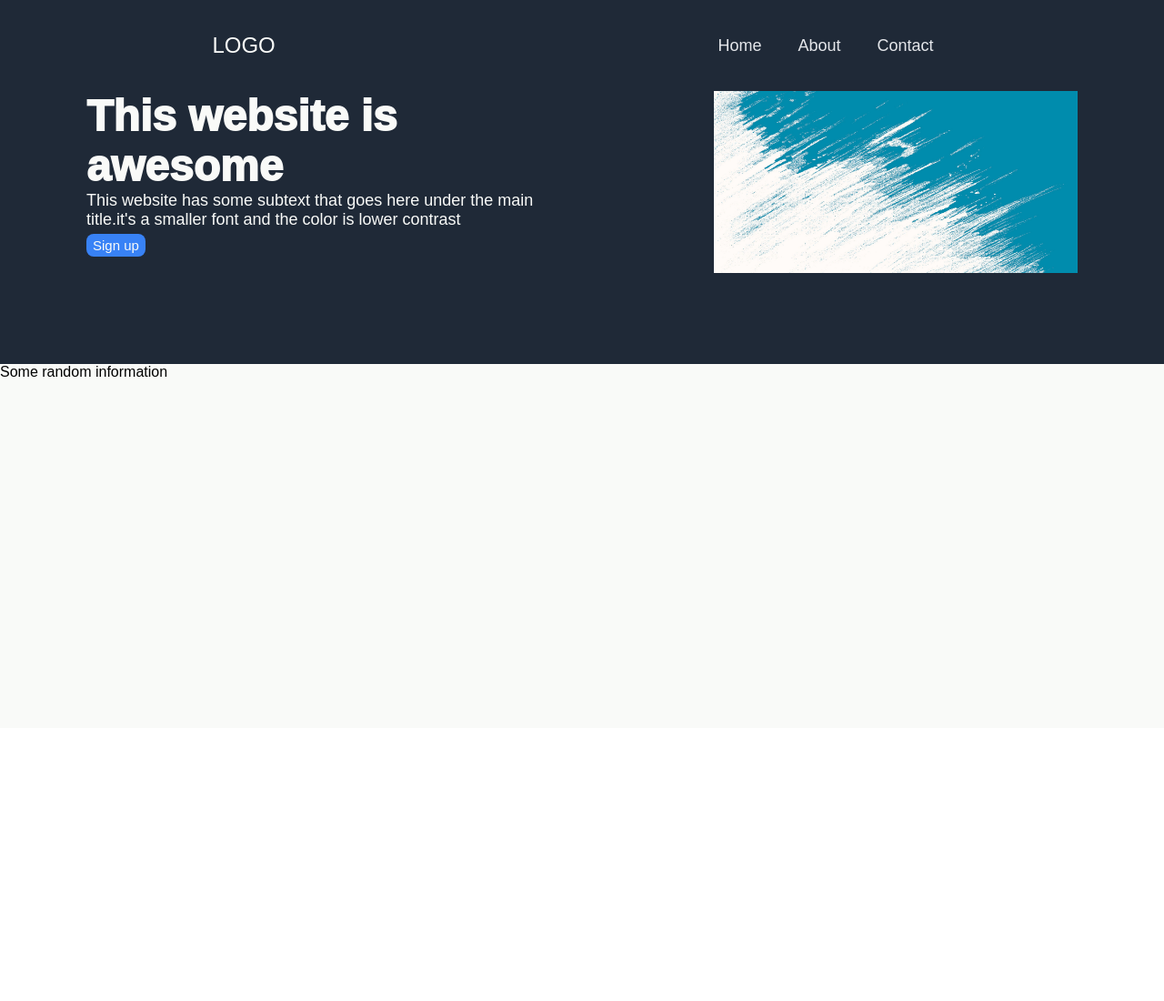
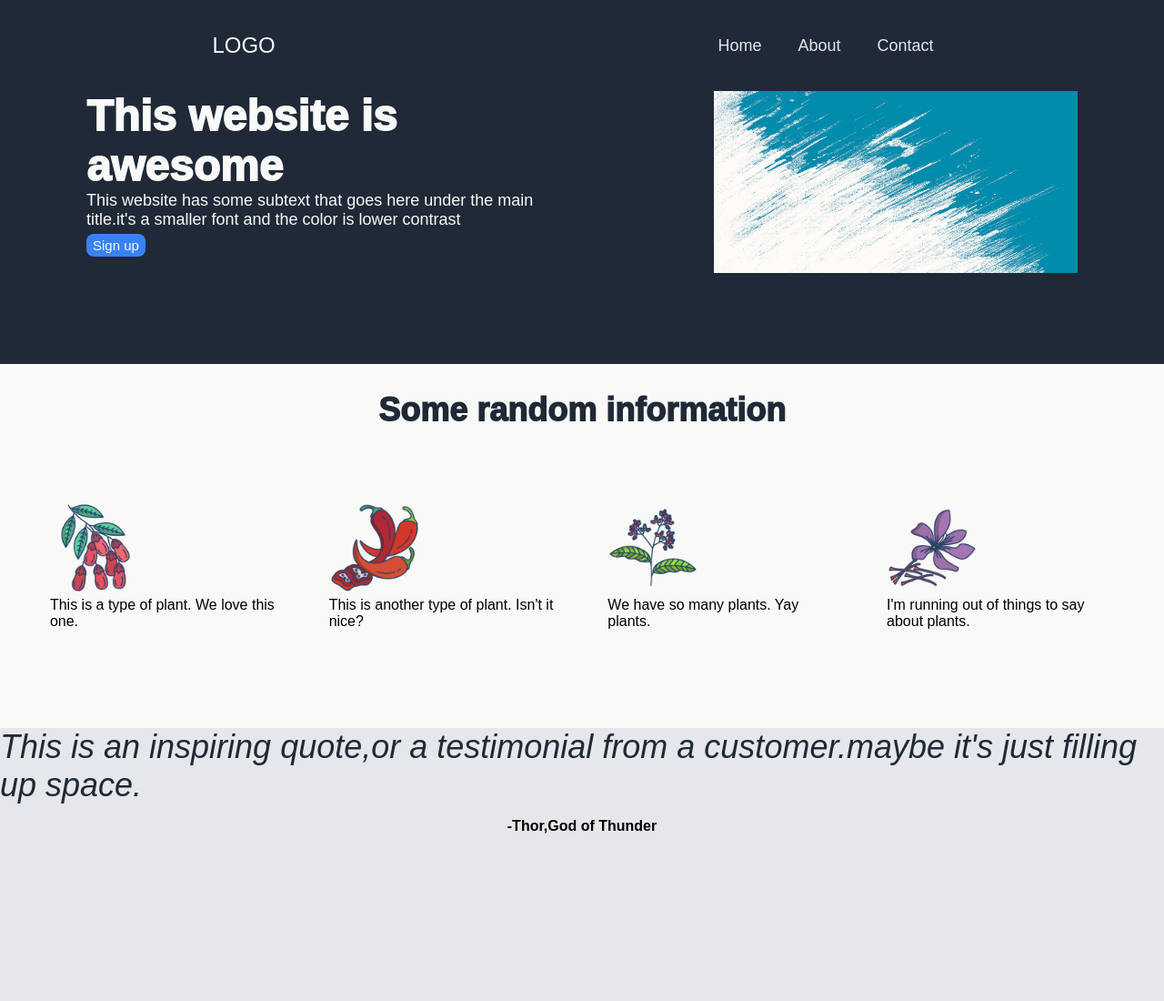
Before and after one commit to Raro54/landing-page-proj, a plain HTML site: page index.html in a window 1280 px wide. Shown: the whole page at 91% size. Before the commit the page ends 800 px from the top, so only its background shows below. Drawn offline with Linux system fonts and the light colour scheme.

Commit message:
third section added

```diff
--- a/index.html
+++ b/index.html
@@ -29,14 +29,31 @@
     </div>
     </section>
     <section class="section-2">
-            <div class="2-head-text"> Some random information</div>
-            <div class="2-body-content">
-
+            <div class="two-head-text"> Some random information</div>
+            <div class="two-body-content">
+                <div class="info">
+                    <img src="./images/barberry.png" alt="barberry">
+                    <div class="text">This is a type of plant. We love this one.</div>
+                </div>
+                <div class="info">
+                    <img src="./images/chilli.png" alt="chili">
+                    <div class="text">This is another type of plant. Isn't it nice?</div>
+                </div>
+                <div class="info">
+                    <img src="./images/pepper.png" alt="pepper">
+                    <div class="text">We have so many plants. Yay plants.</div>
+                </div>
+                <div class="info">
+                    <img src="./images/saffron.png" alt="saffron">
+                    <div class="text">I'm running out of things to say about plants.</div>
+                </div>
             </div>
-
-
-
-        </div>
+    </section>
+    <section class="section-3">
+      <div class="container-3">
+        <p class="quote"> This is an inspiring quote,or a testimonial from a customer.maybe it's just filling up space.</p>
+        <p class="quote-owner"> -Thor,God of Thunder</p>
+      </div>
     </section>
 
 </body>
--- a/styles.css
+++ b/styles.css
@@ -80,4 +80,62 @@ h1{
 .section-2{
     background: #f9faf8;;
     height: 50vh;
+    display: flex;
+    flex-direction: column;
+    align-items: center;
+
 }
+
+.two-body-content img{
+    height: 100px;
+    width: 100px;
+}
+
+.two-head-text{
+    font-size: 36px;
+    font-weight: 1000;
+    color: #1f2937;
+    margin-bottom: 30px;
+    margin-top: 30px;
+
+}
+
+.two-body-content{
+    display: flex;
+    justify-content: center;
+    justify-content: space-around;
+    gap: 20px;
+    align-items: center;
+    margin-top: 50px;
+}
+
+.info{
+    flex-basis: 250px;
+
+}
+
+.section-3{
+    background: #e5e7eb;
+    height: 300PX;
+
+}
+.quote{
+    font-size: 36px;
+    font-style: italic;
+    font-weight: lighter;
+    color: #1f2937;
+
+}
+
+.container-3{
+    display: flex;
+    flex-direction: column;
+    justify-content: center;
+    align-items: center
+
+}
+
+.quote-owner{
+    font-weight: bold;
+    margin-top: 15px;
+}
```
Also changed, not shown: images/barberry.png (added), images/chilli.png (added), images/pepper.png (added), images/saffron.png (added), 1 other file.
